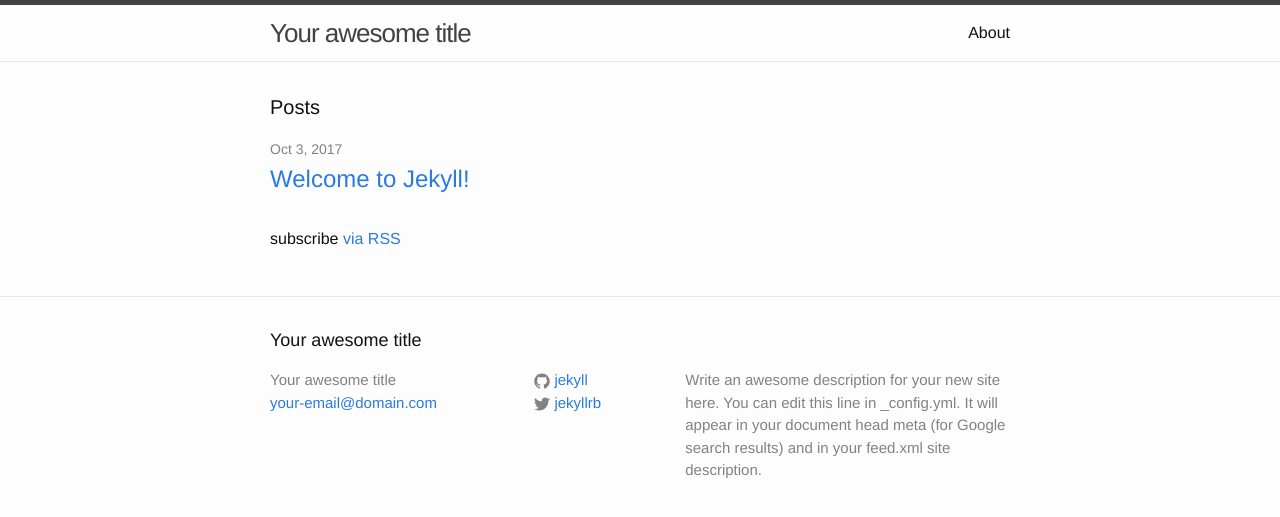
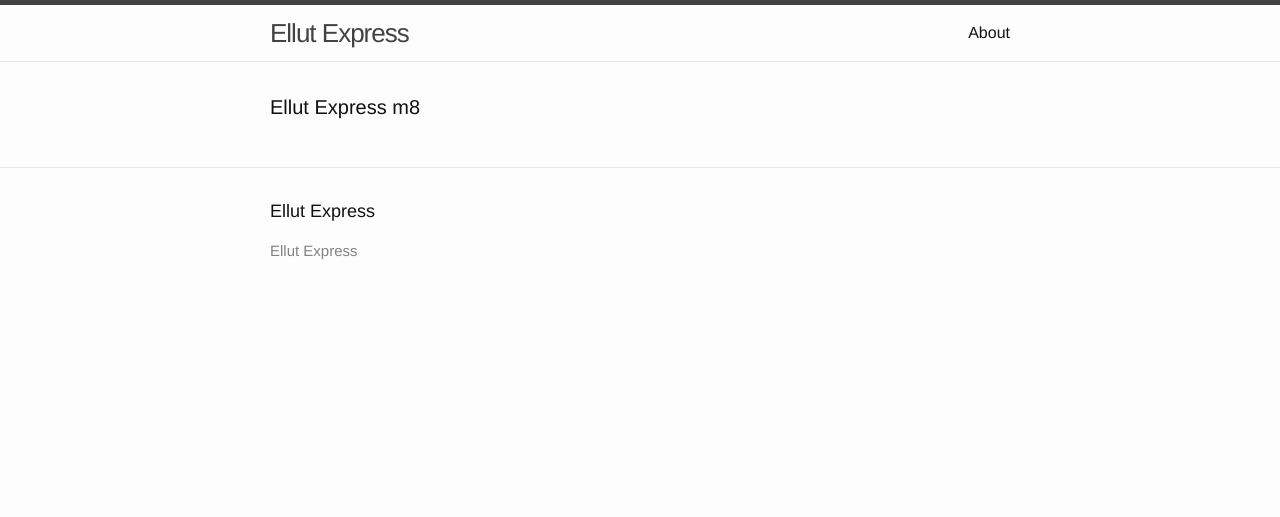
Before and after one commit to Ellutt/Ellutt.github.io, a Jekyll site: the page built from index.html, in a window 1280 px wide. Shown: the top 517 px of the page. Built offline with Jekyll 4.4.1, drawn with Linux system fonts in a browser that asks for light colours.

Commit message:
second commit, removing defaults

```diff
--- a/_config.yml
+++ b/_config.yml
@@ -6,16 +6,7 @@
 # 'jekyll serve'. If you change this file, please restart the server process.
 
 # Site settings
-title: Your awesome title
-email: your-email@domain.com
-description: > # this means to ignore newlines until "baseurl:"
-  Write an awesome description for your new site here. You can edit this
-  line in _config.yml. It will appear in your document head meta (for
-  Google search results) and in your feed.xml site description.
-baseurl: "" # the subpath of your site, e.g. /blog
-url: "http://yourdomain.com" # the base hostname & protocol for your site
-twitter_username: jekyllrb
-github_username:  jekyll
+title: Ellut Express
 
 # Build settings
 markdown: kramdown
--- a/index.html
+++ b/index.html
@@ -4,20 +4,6 @@ layout: default
 
 <div class="home">
 
-  <h1 class="page-heading">Posts</h1>
-
-  <ul class="post-list">
-    {% for post in site.posts %}
-      <li>
-        <span class="post-meta">{{ post.date | date: "%b %-d, %Y" }}</span>
-
-        <h2>
-          <a class="post-link" href="{{ post.url | prepend: site.baseurl }}">{{ post.title }}</a>
-        </h2>
-      </li>
-    {% endfor %}
-  </ul>
-
-  <p class="rss-subscribe">subscribe <a href="{{ "/feed.xml" | prepend: site.baseurl }}">via RSS</a></p>
+  <h1 class="page-heading">Ellut Express m8</h1>
 
 </div>
```
Also changed, not shown: _posts/2017-10-03-welcome-to-jekyll.markdown (deleted, +0 -25 lines), about.md (+0 -10 lines).
